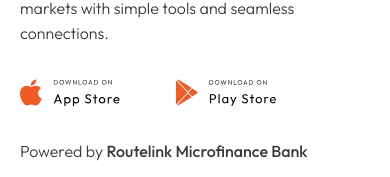
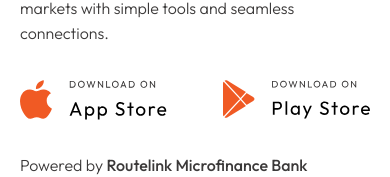
Before and after one commit to Tochi-Nwachukwu/RoutepayWebsite, a Next.js app: page / in a window 390 px wide. Shown: the part 289-466 px from the top of the page. Built offline with nearby package versions, Linux system fonts and the light colour scheme.

Commit message:
app component

```diff
--- a/app/page.tsx
+++ b/app/page.tsx
@@ -14,6 +14,7 @@ import animationData2 from "../assets/verify.json";
 import animationData3 from "../assets/contact-us.json";
 import Image from "next/image";
 import { useState } from "react";
+import Appstore from "@/components/Appstore";
 
 const cards = [
 
@@ -123,22 +124,7 @@ export default function Home() {
               <p className="text-[#3B3939] md:text-[20px] leading-6.25">
                 We make it easy to send, receive, and make payments in local currencies across growing markets with simple tools and seamless connections.
               </p>
-              <div className="flex gap-14 ">
-                <Image
-                  width={100}
-                  height={100}
-                  src="/images/app-store.svg"
-                  alt="App store"
-                  className="w-[110] md:w-fit"
-                />
-                <Image
-                  width={100}
-                  height={100}
-                  src="/images/play-store.svg"
-                  alt="Play store"
-                  className="w-[110] md:w-fit"
-                />
-              </div>
+             <Appstore />
               <p className="text-[#3B3939] md:text-[12px] leading-6.25">Powered by <span className="font-medium">Routelink Microfinance Bank</span></p>
             </div>
           </div>
--- a/app/personal/page.tsx
+++ b/app/personal/page.tsx
@@ -5,6 +5,7 @@ import Container from "../../components/Container";
 import DownloadApp from "../../components/DownloadApp";
 import FAQ from "../../components/FAQ";
 import PersonalFeat from "../../components/PersonalFeat";
+import Appstore from "@/components/Appstore";
 
 const cards = [
   {
@@ -79,14 +80,7 @@ export default function PersonalPage() {
               <p className="text-[#3B3939] md:text-[20px] leading-6.25">
                 Your all-in-one financial app for sending money, paying bills, and managing your finances effortlessly.
               </p>
-              <div className="flex gap-14">
-                <a href="https://apps.apple.com/ng/app/routepay/id6752760967" target="_blank" rel="noopener noreferrer">
-                  <Image width={100} height={100} src="/images/app-store.svg" alt="App store" className="w-[110] md:w-fit" />
-                </a>
-                <a href="https://play.google.com/store/apps/details?id=com.routepay.app" target="_blank" rel="noopener noreferrer">
-                  <Image width={100} height={100} src="/images/play-store.svg" alt="Play store" className="w-[110] md:w-fit" />
-                </a>
-              </div>
+              <Appstore />
             </div>
           </div>
           <div className=" w-full h-full flex justify-center items-center px-8">
--- /dev/null
+++ b/components/Appstore.tsx
@@ -0,0 +1,31 @@
+import Image from "next/image";
+import React from "react";
+
+interface AppStore {
+  classname?: string;
+}
+
+export default function Appstore({ classname }: AppStore) {
+  return (
+    <div className={`flex gap-14 ${classname || ""} `}>
+      <a href="https://apps.apple.com/ng/app/RoutePay-fintech/id6502836208">
+        <Image
+          width={500}
+          height={500}
+          src="/images/app-store.svg"
+          alt="App store"
+          className="w-[110] md:w-fit"
+        />
+      </a>
+      <a href="https://play.google.com/store/apps/details?id=com.routepay&hl=en">
+        <Image
+          width={500}
+          height={500}
+          src="/images/play-store.svg"
+          alt="Play store"
+          className="w-[110] md:w-fit"
+        />
+      </a>
+    </div>
+  );
+}
--- a/components/DownloadApp.tsx
+++ b/components/DownloadApp.tsx
@@ -1,5 +1,6 @@
 import Image from "next/image";
 import Container from "./Container";
+import Appstore from "./Appstore";
 
 export default function DownloadApp() {
   return (
@@ -18,14 +19,7 @@ export default function DownloadApp() {
                 </h3>
                 <p className="text-zinc-600">Ready for a platform that just... works? Download the app and explore all the features <br className="hidden lg:block" /> today.</p>
               </div>
-              <div className="flex gap-14 md:mb-10">
-                <a href="https://apps.apple.com/ng/app/RoutePay-fintech/id6502836208">
-                  <Image width={500} height={500} src="/images/app-store.svg" alt="App store" className="w-[110] md:w-fit" />
-                </a>
-                <a href="https://play.google.com/store/apps/details?id=com.routepay&hl=en">
-                  <Image width={500} height={500} src="/images/play-store.svg" alt="Play store" className="w-[110] md:w-fit" />
-                </a>
-              </div>
+             <Appstore classname="md:mb-10"/>
 
               {/* Links */}
             </div>
--- a/components/Footer.tsx
+++ b/components/Footer.tsx
@@ -23,8 +23,9 @@ const contact = [
 
 const company: LinkItem[] = [
   { text: "About us", href: "/about" },
+  { text: "Contact Us", href: "/contact-us" },
+
   { text: "Personal", href: "/perosnal" },
-  { text: "Contact Us", href: "/contact-us" },
   { text: "Business", href: "/business" },
   { text: "Goverment", href: "/governmnet" },
 ];
@@ -54,14 +55,18 @@ const Footer = () => {
               <div className="flex flex-col gap-2 md:gap-4 w-full">
                 <p className="font-normal md:text-[18px]">Personal</p>
                 <div className="text-[14px] leading-6.5 md:leading-7.5">
-                  Elevate your financial journey without the friction. RoutePay integrates everything—spending, saving, and paying—into one intuitive experience designed around your day.
+                  Elevate your financial journey without the friction. RoutePay
+                  integrates everything—spending, saving, and paying—into one
+                  intuitive experience designed around your day.
                 </div>
               </div>
               {/* Business */}
               <div className="flex flex-col gap-2 md:gap-4 w-full">
                 <p className="font-normal md:text-[18px]">Business</p>
                 <div className="text-[14px] leading-6.5 md:leading-7.5">
-                  A 360-degree payment engine for your brand. We handle the technical complexities of collections and payouts, giving you the freedom to focus entirely on your customers.
+                  A 360-degree payment engine for your brand. We handle the
+                  technical complexities of collections and payouts, giving you
+                  the freedom to focus entirely on your customers.
                 </div>
               </div>
               {/* Links */}
@@ -105,7 +110,13 @@ const Footer = () => {
             <div className="flex flex-col gap-14  md:gap-19">
               <div className=" flex gap-13 md:gap-0  flex-col md:flex-row justify-between mt-15">
                 <div className="">
-                  <Image width={500} height={500} src="/images/logo.svg" alt="" className="w-[250] md:w-fit" />
+                  <Image
+                    width={500}
+                    height={500}
+                    src="/images/logo.svg"
+                    alt=""
+                    className="w-[250] md:w-fit"
+                  />
                   <div className="flex justify-center md:justify-end">
                     <p className="font-normal text-[#555151] leading-7 md:text-[18px]">
                       Payment Beyond Barriers
@@ -117,7 +128,13 @@ const Footer = () => {
                   {iconLinks.map((item, index) => {
                     return (
                       <Link href={item.href} key={index}>
-                        <Image width={500} height={500} src={item.link} alt="Socials" className="w-[50] md:w-fit" />
+                        <Image
+                          width={500}
+                          height={500}
+                          src={item.link}
+                          alt="Socials"
+                          className="w-[50] md:w-fit"
+                        />
                       </Link>
                     );
                   })}
@@ -125,8 +142,6 @@ const Footer = () => {
               </div>
 
               <div className="flex flex-col gap-8">
-
-
                 <div className="grid grid-cols-2 md:grid-cols-4 gap-3 md:gap-14 text-[16px] font-normal">
                   {extraLinks.map((item, index) => {
                     return (
@@ -142,17 +157,27 @@ const Footer = () => {
                 </div>
                 <div>
                   <p className=" leading-6.25 text-[14px]">
-                    Banking services on this platform are provided by Routelink Microfinance Bank Limited (RC 8836108), located at 71a, Lagos Ikorodu road, Ikorodu Lagos state. Routelink Microfinance Bank Limited is duly licensed by the Central Bank of Nigeria. <br /> <br />
-                    RoutePay Fintech Limited (RC 1872221) is licensed by the Central Bank of Nigeria (CBN) as a Payment Solution Service Provider (PSSP) and is further certified by the Nigerian Communications Commission (NCC) for Value-Added Services (VAS).
+                    Banking services on this platform are provided by Routelink
+                    Microfinance Bank Limited (RC 8836108), located at 71a,
+                    Lagos Ikorodu road, Ikorodu Lagos state. Routelink
+                    Microfinance Bank Limited is duly licensed by the Central
+                    Bank of Nigeria. <br /> <br />
+                    RoutePay Fintech Limited (RC 1872221) is licensed by the
+                    Central Bank of Nigeria (CBN) as a Payment Solution Service
+                    Provider (PSSP) and is further certified by the Nigerian
+                    Communications Commission (NCC) for Value-Added Services
+                    (VAS).
                     <br></br>
-                    Other services offered on this platform are provided by their respective providers, all of whom are duly licensed or legally permitted to operate in partnership with Routelink.<br /> <br />
-                    Registered Office: 4th Floor, Africa Re House, Plot 1679 Karimu Kotun St, Victoria Island, Lagos. <br /> <br />© 2026
+                    Other services offered on this platform are provided by
+                    their respective providers, all of whom are duly licensed or
+                    legally permitted to operate in partnership with Routelink.
+                    <br /> <br />
+                    Registered Office: 4th Floor, Africa Re House, Plot 1679
+                    Karimu Kotun St, Victoria Island, Lagos. <br /> <br />© 2026
                     RoutePay. All rights reserved.
                   </p>
                 </div>
               </div>
-
-
             </div>
           </section>
         </div>
--- a/components/HowItWorks.tsx
+++ b/components/HowItWorks.tsx
@@ -31,7 +31,7 @@ export default function HowItWorks({ animate, header, title }: HowItWorksProps)
             </div>
           </div>
 
-          <div className="grid md:grid-cols-3 gap-17.75">
+          <div className="grid md:grid-cols-2 lg:grid-cols-3 gap-17.75">
             {animate.map((item, index) => {
               return (
                 <div className="flex flex-col gap-8" key={index}>
```
